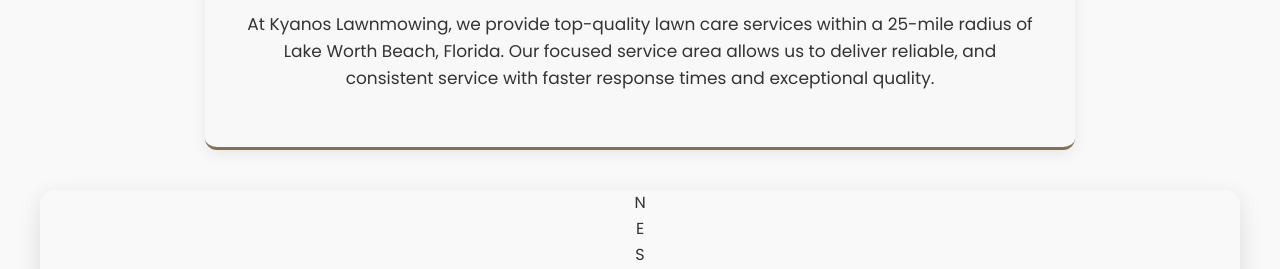
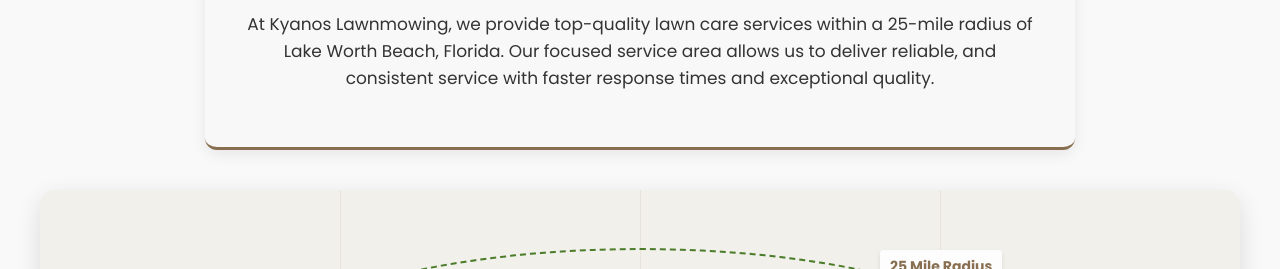
Before and after one commit to PascualKLM/KyanosLawnMowingGH, a plain HTML site: page HTML/ServiceArea.html in a window 1280 px wide. Shown: the part 683-952 px from the top of the page. Drawn offline with Linux system fonts and the light colour scheme; files that its build step writes are made by us from their sources.

Commit message:
Update ServiceArea.html

```diff
--- a/HTML/ServiceArea.html
+++ b/HTML/ServiceArea.html
@@ -4,12 +4,12 @@
     <meta charset="UTF-8">
     <meta name="viewport" content="width=device-width, initial-scale=1.0">
     <title>Service Area | Kyanos Lawnmowing</title>
-    <link rel="stylesheet" href="enhanced_base.css">
-    <link rel="stylesheet" href="header.css">
-    <link rel="stylesheet" href="featured-image.css">
-    <link rel="stylesheet" href="New service-area.css">
-    <link rel="stylesheet" href="responsive.css">
-    <link rel="stylesheet" href="cta.css">
+    <link rel="stylesheet" href="../Css Files/enhanced_base.css">
+    <link rel="stylesheet" href="../Css Files/header.css">
+    <link rel="stylesheet" href="../Css Files/featured-image.css">
+    <link rel="stylesheet" href="../Css Files/New service-area.css">
+    <link rel="stylesheet" href="../Css Files/responsive.css">
+    <link rel="stylesheet" href="../Css Files/cta.css">
     <link rel="preconnect" href="https://fonts.googleapis.com">
     <link rel="preconnect" href="https://fonts.gstatic.com" crossorigin>
     <link href="https://fonts.googleapis.com/css2?family=Poppins:wght@400;500;600;700&display=swap" rel="stylesheet">
```
